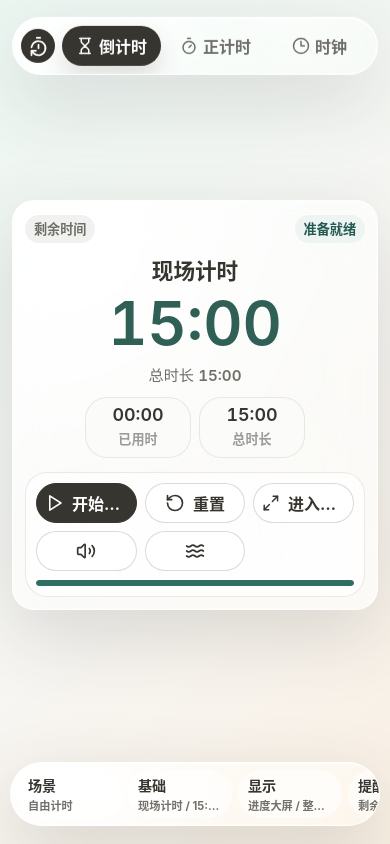
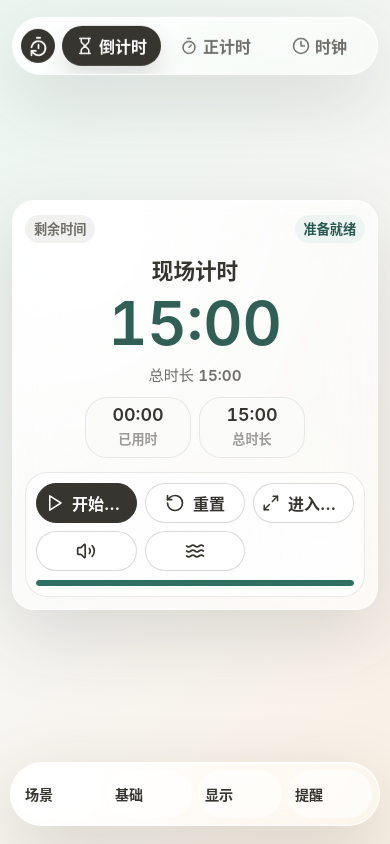
Before and after one commit to nowscott/TimerDisplay, a React (Vite) app: page / in a window 390 px wide. Built offline with nearby package versions, Linux system fonts and the light colour scheme.

Commit message:
Fix mobile config dock layout

```diff
--- a/src/App.css
+++ b/src/App.css
@@ -2622,14 +2622,18 @@ input:disabled {
   }
 
   .config-dock {
+    display: grid;
+    grid-template-columns: repeat(4, minmax(0, 1fr));
     gap: 6px;
     padding: 7px;
+    overflow: visible;
   }
 
   .config-dock-button {
-    flex: 0 0 104px;
+    flex: initial;
     min-height: 48px;
-    padding: 0 9px;
+    padding: 0 6px;
+    text-align: center;
   }
 
   .config-dock-button__text span {
@@ -2637,7 +2641,7 @@ input:disabled {
   }
 
   .config-dock-button__text small {
-    font-size: 0.7rem;
+    display: none;
   }
 
   .config-dock-button__icon,
```
